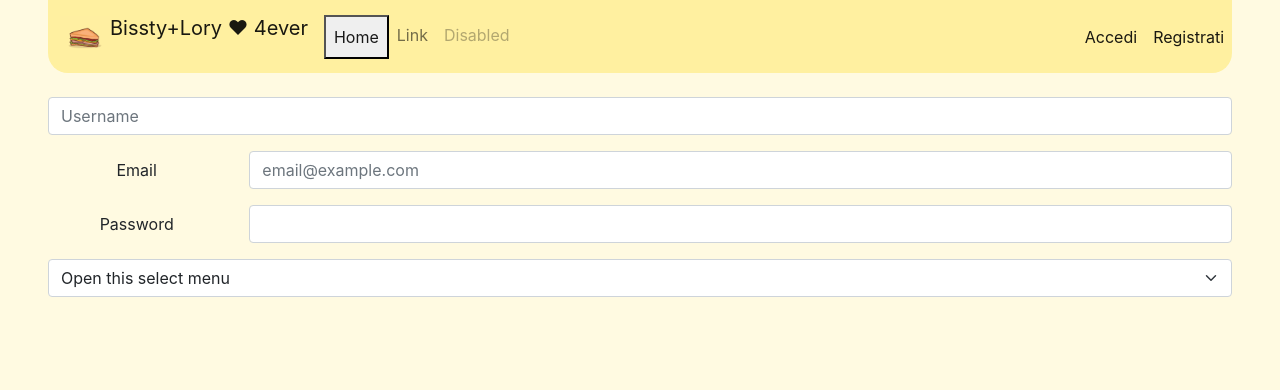
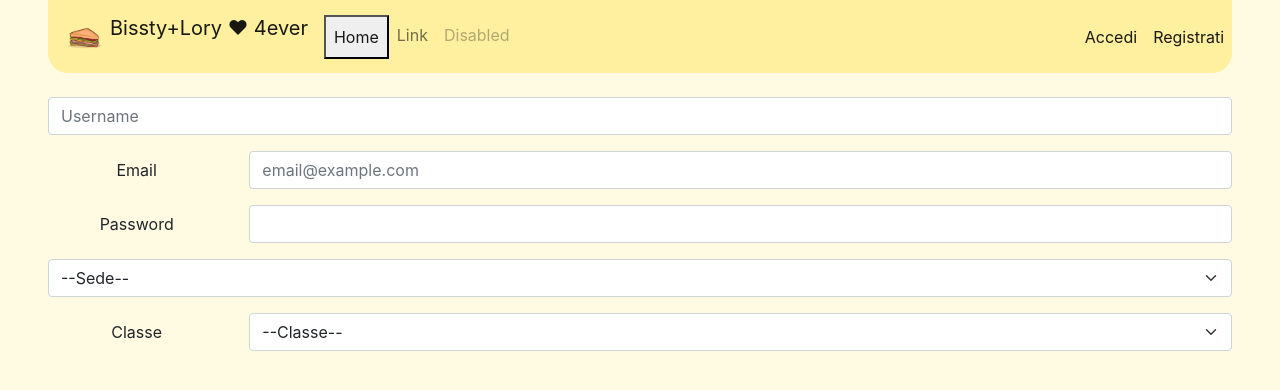
Before and after one commit to Bissty23/Progetto_PCTO_5H, a React (Create React App) app in the folder Progetto Tps-It/react-pcto/: page /Registrazione in a window 1280 px wide. Shown: the top 390 px of the page. Built offline with nearby package versions, Linux system fonts and the light colour scheme.

Commit message:
Modifiche Registra.js, Icon.ico, icona.png

```diff
--- a/Progetto Tps-It/react-pcto/src/Pagine/Registra/Registra.js
+++ b/Progetto Tps-It/react-pcto/src/Pagine/Registra/Registra.js
@@ -23,12 +23,28 @@ class Registra extends React.Component{
           </div>
         </div>
 
-        <select class="form-select" aria-label="Default select example">
-          <option selected>Open this select menu</option>
-          <option value="1">One</option>
-          <option value="2">Two</option>
-          <option value="3">Three</option>
+        <div class="col-sm mb-3">
+        <select class="form-select" aria-label="Default select example" placeholder='Plesso'>
+        <option value="" selected disabled>--Sede--</option>
+          <option value="1">Pascal</option>
+          <option value="2">Comandini</option>
         </select>
+        </div>
+
+        <div class="mb-3 row">
+          <label for="staticEmail" class="col-sm-2 col-form-label">Classe</label>
+          <div class="col-sm-10">
+          <select class="form-select" aria-label="Default select example" placeholder='Plesso'>
+          <option value="" selected disabled>--Classe--</option>
+          </select>
+          </div>
+        </div>
+
+
+
+
+
+
 
       </div>
     )
```
Also changed, not shown: Progetto Tps-It/react-pcto/src/img/icona.png, 1 other file (tests, documents, lock files or other folders).
